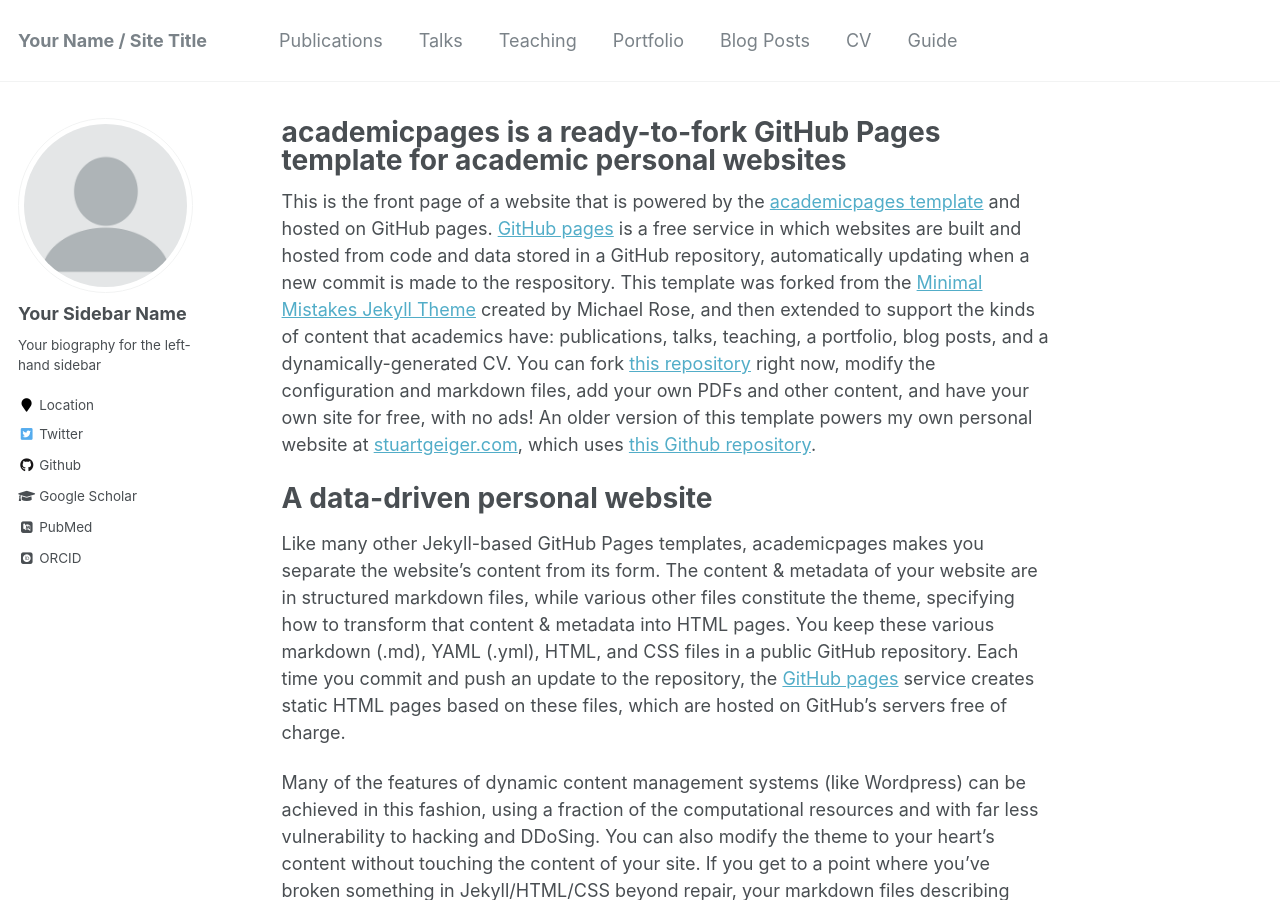
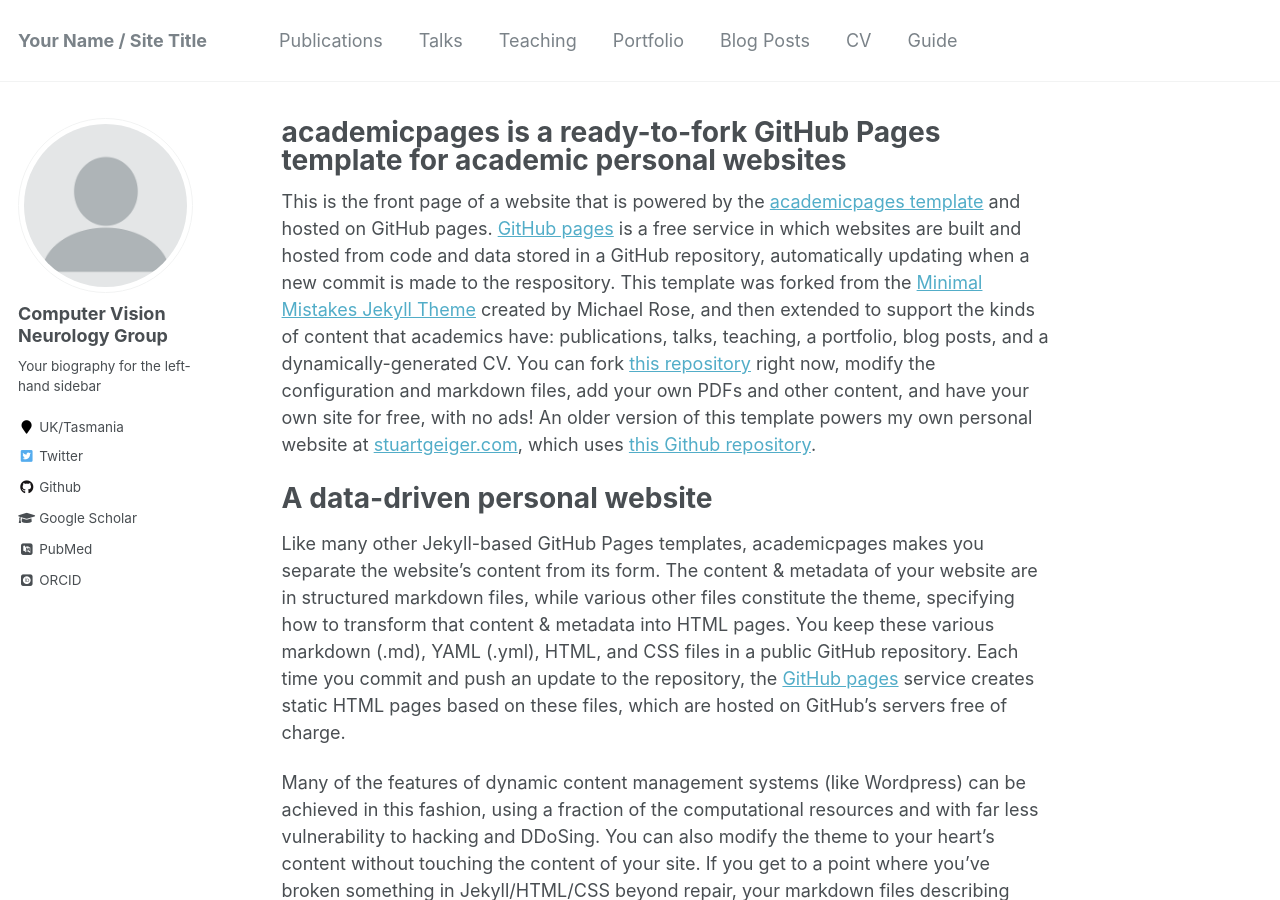
Before and after one commit to computervisionneurology/computervisionneurology.github.io, a Jekyll site: the page built from _pages/about.md, in a window 1280 px wide and 900 px high. Built offline with Jekyll 4.4.1, drawn with Linux system fonts in a browser that asks for light colours; some web fonts are replaced.

Commit message:
Update _config.yml
edited sidebar

```diff
--- a/_config.yml
+++ b/_config.yml
@@ -11,9 +11,9 @@
 title_separator          : "-"
 name                     : &name "Your Name"
 description              : &description "personal description"
-url                      : https://academicpages.github.io # the base hostname & protocol for your site e.g. "https://mmistakes.github.io"
+url                      : https://computervisionneurology.github.io # the base hostname & protocol for your site e.g. "https://mmistakes.github.io"
 baseurl                  : "" # the subpath of your site, e.g. "/blog"
-repository               : "academicpages/academicpages.github.io"
+repository               : "computervisionneurology/computervisionneurology.github.io"
 teaser                   :  # filename of teaser fallback teaser image placed in /images/, .e.g. "500x300.png"
 breadcrumbs              : false # true, false (default)
 words_per_minute         : 160
@@ -80,10 +80,10 @@
 
 # Site Author
 author:
-  name             : "Your Sidebar Name"
+  name             : "Computer Vision Neurology Group"
   avatar           : "profile.png"
   bio              : "Your biography for the left-hand sidebar"
-  location         : "Location"
+  location         : "UK/Tasmania"
   employer         :
   pubmed           : "https://www.ncbi.nlm.nih.gov/pubmed/?term=john+snow"
   googlescholar    : "http://yourfullgooglescholarurl.com"
```
